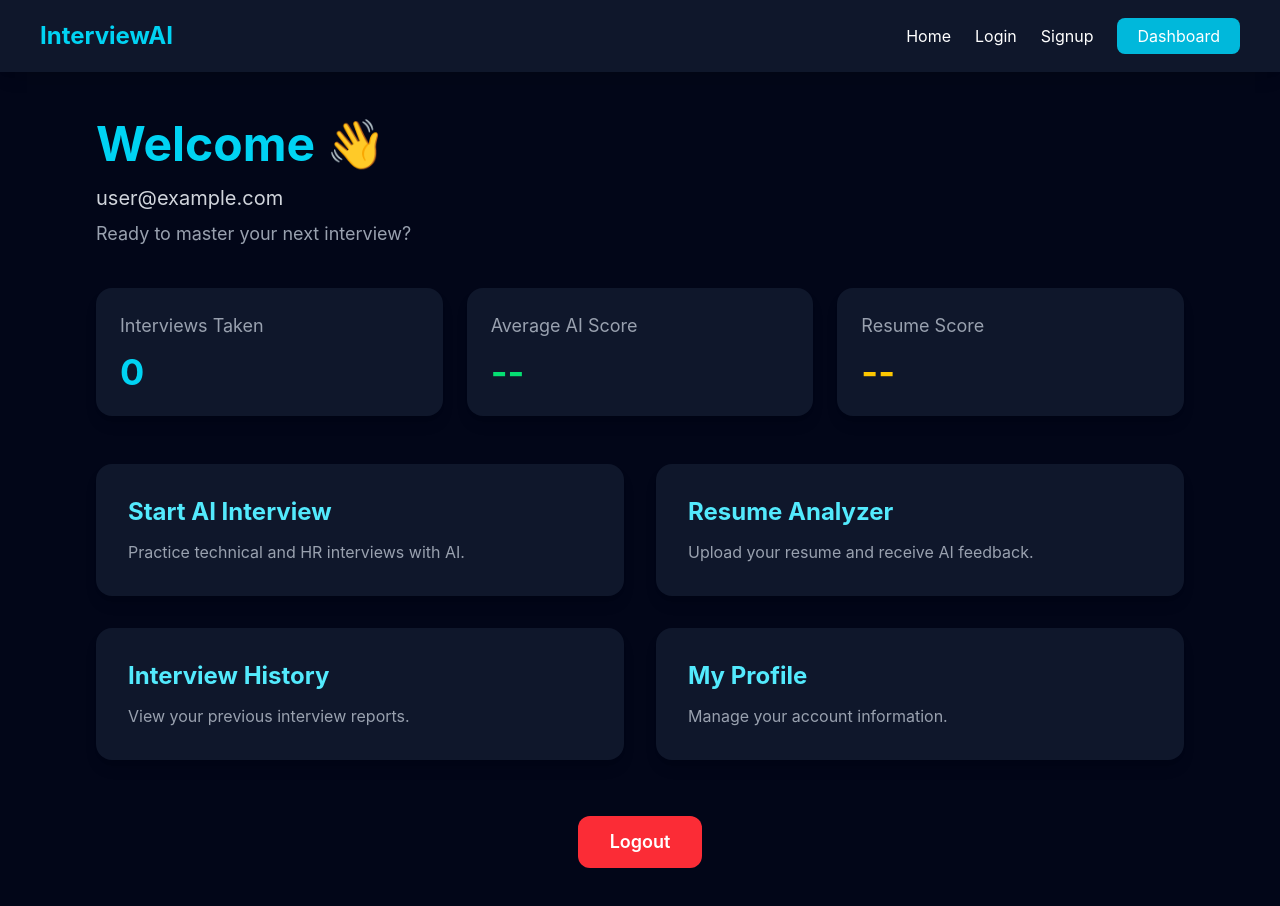
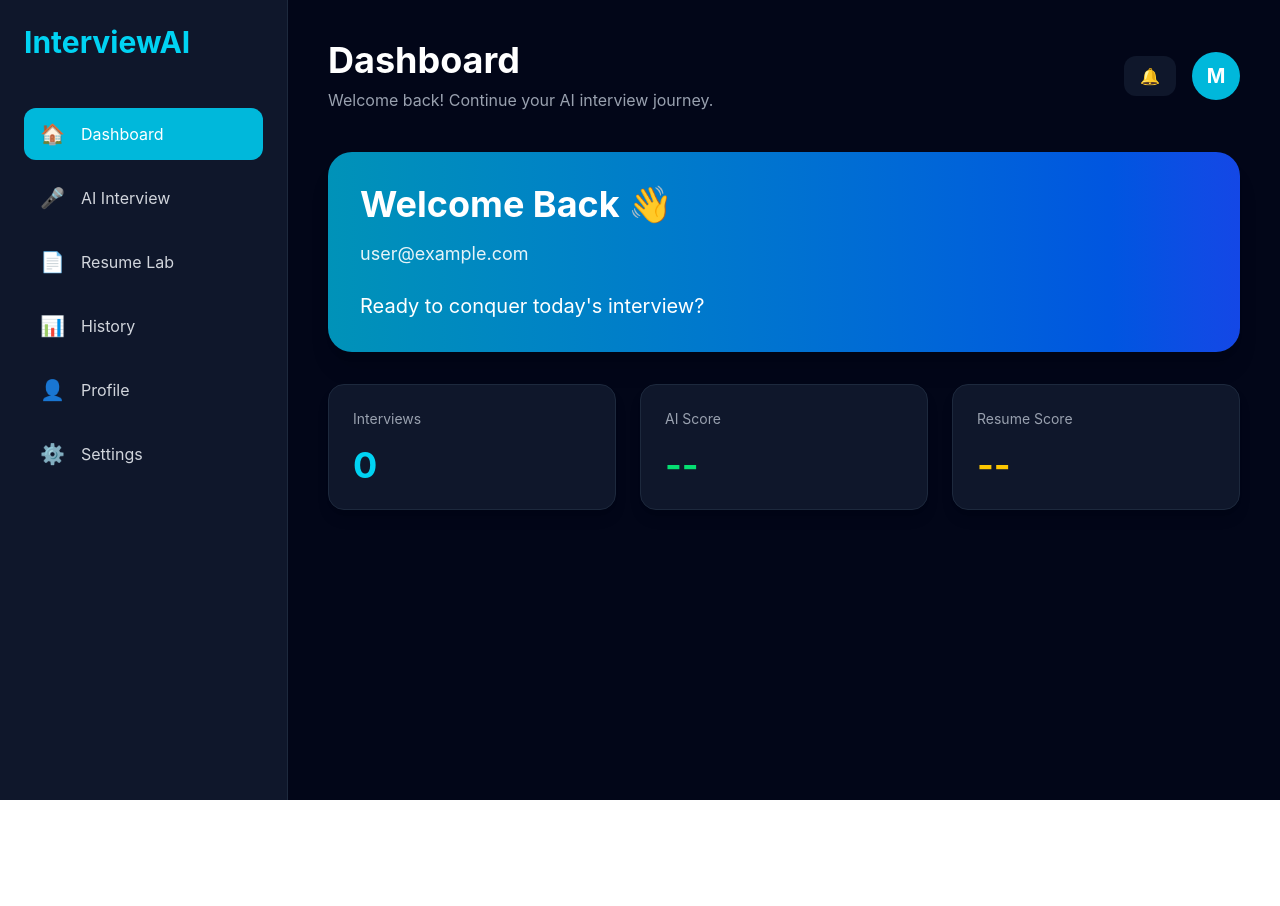
Before and after one commit to IMK14/InterviewAI, a React app: page /dashboard in a window 1280 px wide. Shown: the top 906 px of the page. After the commit the page ends 800 px from the top, so only its background shows below. Built offline with nearby package versions, Linux system fonts and the light colour scheme; no server answers; sample sign-in values are in the browser's storage; the HTML template or start-up script is replaced by a standard one.

Commit message:
Dashboard UI components working

```diff
--- a/package.json
+++ b/package.json
@@ -12,6 +12,7 @@
   "dependencies": {
     "axios": "^1.18.1",
     "firebase": "^12.16.0",
+    "lucide-react": "^1.26.0",
     "react": "^19.2.7",
     "react-dom": "^19.2.7",
     "react-icons": "^5.7.0",
--- a/src/components/Feature.jsx
+++ b/src/components/Feature.jsx
@@ -1,43 +1,42 @@
-function Features() {
-  const features = [
-    {
-      title: "AI Interview",
-      description: "Practice interviews with AI-generated questions.",
-    },
-    {
-      title: "Resume Analysis",
-      description: "Upload your resume and get instant feedback.",
-    },
-    {
-      title: "Performance Analytics",
-      description: "Track your interview scores and improve.",
-    },
-  ];
+import { useEffect, useState } from "react";
+import { onAuthStateChanged } from "firebase/auth";
+import { auth } from "../firebase/firebase";
+
+import Sidebar from "../components/layout/Sidebar";
+import Topbar from "../components/layout/Topbar";
+import WelcomeCard from "../components/dashboard/WelcomeCard";
+import StatsCard from "../components/dashboard/StatsCard";
+
+function Dashboard() {
+  const [userEmail, setUserEmail] = useState("");
+
+  useEffect(() => {
+    const unsubscribe = onAuthStateChanged(auth, (user) => {
+      if (user) {
+        setUserEmail(user.email);
+      }
+    });
+
+    return () => unsubscribe();
+  }, []);
 
   return (
-    <section className="bg-slate-900 text-white py-20 px-10">
-      <h2 className="text-4xl font-bold text-center text-cyan-400 mb-12">
-        Why Choose InterviewAI?
-      </h2>
+    <div className="flex bg-slate-950 text-white min-h-screen">
+      <Sidebar />
 
-      <div className="grid md:grid-cols-3 gap-8">
-        {features.map((feature, index) => (
-          <div
-            key={index}
-            className="bg-slate-800 p-8 rounded-2xl shadow-lg hover:scale-105 transition"
-          >
-            <h3 className="text-2xl font-bold mb-4 text-cyan-300">
-              {feature.title}
-            </h3>
+      <main className="flex-1 p-10">
+        <Topbar />
 
-            <p className="text-gray-300">
-              {feature.description}
-            </p>
-          </div>
-        ))}
-      </div>
-    </section>
+        <WelcomeCard email={userEmail} />
+
+        <div className="grid md:grid-cols-3 gap-6 mt-8">
+          <StatsCard title="Interviews" value="0" color="text-cyan-400" />
+          <StatsCard title="AI Score" value="--" color="text-green-400" />
+          <StatsCard title="Resume Score" value="--" color="text-yellow-400" />
+        </div>
+      </main>
+    </div>
   );
 }
 
-export default Features;
+export default Dashboard;
--- /dev/null
+++ b/src/components/dashboard/FeatureCard.jsx
@@ -0,0 +1,22 @@
+function FeatureCard({ icon, title, description, onClick }) {
+  return (
+    <div
+      onClick={onClick}
+      className="bg-slate-900 border border-slate-800 rounded-2xl p-6 cursor-pointer transition-all duration-300 hover:border-cyan-400 hover:-translate-y-1 hover:shadow-xl"
+    >
+      <div className="mb-4">
+        {icon}
+      </div>
+
+      <h2 className="text-xl font-bold text-white">
+        {title}
+      </h2>
+
+      <p className="text-gray-400 mt-3">
+        {description}
+      </p>
+    </div>
+  );
+}
+
+export default FeatureCard;
--- /dev/null
+++ b/src/components/dashboard/StatsCard.jsx
@@ -0,0 +1,15 @@
+function StatsCard({ title, value, color }) {
+  return (
+    <div className="bg-slate-900 rounded-2xl p-6 shadow-lg hover:scale-105 transition-all duration-300 border border-slate-800">
+      <h3 className="text-gray-400 text-sm">
+        {title}
+      </h3>
+
+      <h2 className={`text-4xl font-bold mt-4 ${color}`}>
+        {value}
+      </h2>
+    </div>
+  );
+}
+
+export default StatsCard;
--- /dev/null
+++ b/src/components/dashboard/WelcomeCard.jsx
@@ -0,0 +1,21 @@
+function WelcomeCard({ email }) {
+  return (
+    <div className="bg-gradient-to-r from-cyan-600 to-blue-700 rounded-3xl p-8 shadow-xl">
+
+      <h1 className="text-4xl font-bold">
+        Welcome Back 👋
+      </h1>
+
+      <p className="mt-4 text-lg opacity-90">
+        {email}
+      </p>
+
+      <p className="mt-6 text-xl">
+        Ready to conquer today's interview?
+      </p>
+
+    </div>
+  );
+}
+
+export default WelcomeCard;
--- /dev/null
+++ b/src/components/layout/Sidebar.jsx
@@ -0,0 +1,42 @@
+import { NavLink } from "react-router-dom";
+
+function Sidebar() {
+  const menuItems = [
+    { name: "Dashboard", path: "/dashboard", icon: "🏠" },
+    { name: "AI Interview", path: "/interview", icon: "🎤" },
+    { name: "Resume Lab", path: "/resume", icon: "📄" },
+    { name: "History", path: "/history", icon: "📊" },
+    { name: "Profile", path: "/profile", icon: "👤" },
+    { name: "Settings", path: "/settings", icon: "⚙️" },
+  ];
+
+  return (
+    <aside className="w-72 bg-slate-900 border-r border-slate-800 min-h-screen p-6">
+
+      <h1 className="text-3xl font-bold text-cyan-400 mb-12">
+        InterviewAI
+      </h1>
+
+      <nav className="space-y-3">
+        {menuItems.map((item) => (
+          <NavLink
+            key={item.name}
+            to={item.path}
+            className={({ isActive }) =>
+              `flex items-center gap-4 px-4 py-3 rounded-xl transition ${
+                isActive
+                  ? "bg-cyan-500 text-white"
+                  : "text-gray-300 hover:bg-slate-800"
+              }`
+            }
+          >
+            <span className="text-xl">{item.icon}</span>
+            <span>{item.name}</span>
+          </NavLink>
+        ))}
+      </nav>
+    </aside>
+  );
+}
+
+export default Sidebar;
--- /dev/null
+++ b/src/components/layout/Topbar.jsx
@@ -0,0 +1,31 @@
+function Topbar() {
+  return (
+    <div className="flex justify-between items-center mb-10">
+
+      <div>
+        <h2 className="text-4xl font-bold text-white">
+          Dashboard
+        </h2>
+
+        <p className="text-gray-400 mt-2">
+          Welcome back! Continue your AI interview journey.
+        </p>
+      </div>
+
+      <div className="flex items-center gap-4">
+
+        <div className="bg-slate-900 px-4 py-2 rounded-xl">
+          🔔
+        </div>
+
+        <div className="w-12 h-12 rounded-full bg-cyan-500 flex items-center justify-center font-bold text-xl">
+          M
+        </div>
+
+      </div>
+
+    </div>
+  );
+}
+
+export default Topbar;
--- a/src/pages/Dashboard.jsx
+++ b/src/pages/Dashboard.jsx
@@ -1,13 +1,14 @@
-import { signOut, onAuthStateChanged } from "firebase/auth";
+import { useEffect, useState } from "react";
+import { onAuthStateChanged } from "firebase/auth";
 import { auth } from "../firebase/firebase";
-import { useNavigate } from "react-router-dom";
-import { useEffect, useState } from "react";
-import Navbar from "../components/Navbar";
+
+import Sidebar from "../components/layout/Sidebar";
+import Topbar from "../components/layout/Topbar";
+import WelcomeCard from "../components/dashboard/WelcomeCard";
+import StatsCard from "../components/dashboard/StatsCard";
 
 function Dashboard() {
-  const navigate = useNavigate();
   const [userEmail, setUserEmail] = useState("");
-
 
   useEffect(() => {
     const unsubscribe = onAuthStateChanged(auth, (user) => {
@@ -19,97 +20,21 @@ function Dashboard() {
     return () => unsubscribe();
   }, []);
 
-  const handleLogout = async () => {
-    await signOut(auth);
-    alert("Logged out successfully!");
-    navigate("/login");
-  };
+  return (
+    <div className="flex bg-slate-950 text-white min-h-screen">
+      <Sidebar />
 
-  const cards = [
-    {
-      title: "Start AI Interview",
-      description: "Practice technical and HR interviews with AI."
-    },
-    {
-      title: "Resume Analyzer",
-      description: "Upload your resume and receive AI feedback."
-    },
-    {
-      title: "Interview History",
-      description: "View your previous interview reports."
-    },
-    {
-      title: "My Profile",
-      description: "Manage your account information."
-    }
-  ];
+      <main className="flex-1 p-10">
+        <Topbar />
 
-  return (
-    <div className="min-h-screen bg-slate-950 text-white">
-      <Navbar />
+        <WelcomeCard email={userEmail} />
 
-      <div className="max-w-6xl mx-auto px-8 py-12">
-
-        <h1 className="text-5xl font-bold text-cyan-400">
-       Welcome 👋
-        </h1>
-
-        <p className="text-xl text-gray-300 mt-4">
-       {userEmail}
-        </p>
-
-        <p className="text-gray-400 mt-2 text-lg">
-        Ready to master your next interview?
-        </p>
-
-        <div className="grid grid-cols-1 md:grid-cols-3 gap-6 mt-10">
-
-        <div className="bg-slate-900 rounded-2xl p-6 shadow-lg">
-         <h3 className="text-gray-400 text-lg">Interviews Taken</h3>
-         <p className="text-4xl font-bold text-cyan-400 mt-3">0</p>
+        <div className="grid md:grid-cols-3 gap-6 mt-8">
+          <StatsCard title="Interviews" value="0" color="text-cyan-400" />
+          <StatsCard title="AI Score" value="--" color="text-green-400" />
+          <StatsCard title="Resume Score" value="--" color="text-yellow-400" />
         </div>
-
-         <div className="bg-slate-900 rounded-2xl p-6 shadow-lg">
-         <h3 className="text-gray-400 text-lg">Average AI Score</h3>
-         <p className="text-4xl font-bold text-green-400 mt-3">--</p>
-         </div>
-
-          <div className="bg-slate-900 rounded-2xl p-6 shadow-lg">
-         <h3 className="text-gray-400 text-lg">Resume Score</h3>
-         <p className="text-4xl font-bold text-yellow-400 mt-3">--</p>
-         </div>
-
-         </div>
-
-        <div className="grid md:grid-cols-2 gap-8 mt-12">
-
-          {cards.map((card, index) => (
-            <div
-              key={index}
-              className="bg-slate-900 rounded-2xl p-8 shadow-lg hover:scale-105 hover:bg-slate-800 transition duration-300 cursor-pointer"
-            >
-              <h2 className="text-2xl font-bold text-cyan-300">
-                {card.title}
-              </h2>
-
-              <p className="text-gray-400 mt-3">
-                {card.description}
-              </p>
-            </div>
-          ))}
-
-        </div>
-
-        <div className="flex justify-center mt-14">
-          <button
-            onClick={handleLogout}
-            className="bg-red-500 hover:bg-red-600 px-8 py-3 rounded-xl text-lg font-semibold"
-          >
-            Logout
-          </button>
-        </div>
-
-      </div>
+      </main>
     </div>
   );
 }
```
Also changed, not shown: src/components/dashboard/ProfileCard.jsx (added), src/components/dashboard/ProgressCard.jsx (added), src/components/dashboard/RecentActivity.jsx (added), 1 other file (tests, documents, lock files or other folders). Lines whose indentation alone changed are shown as unchanged.
